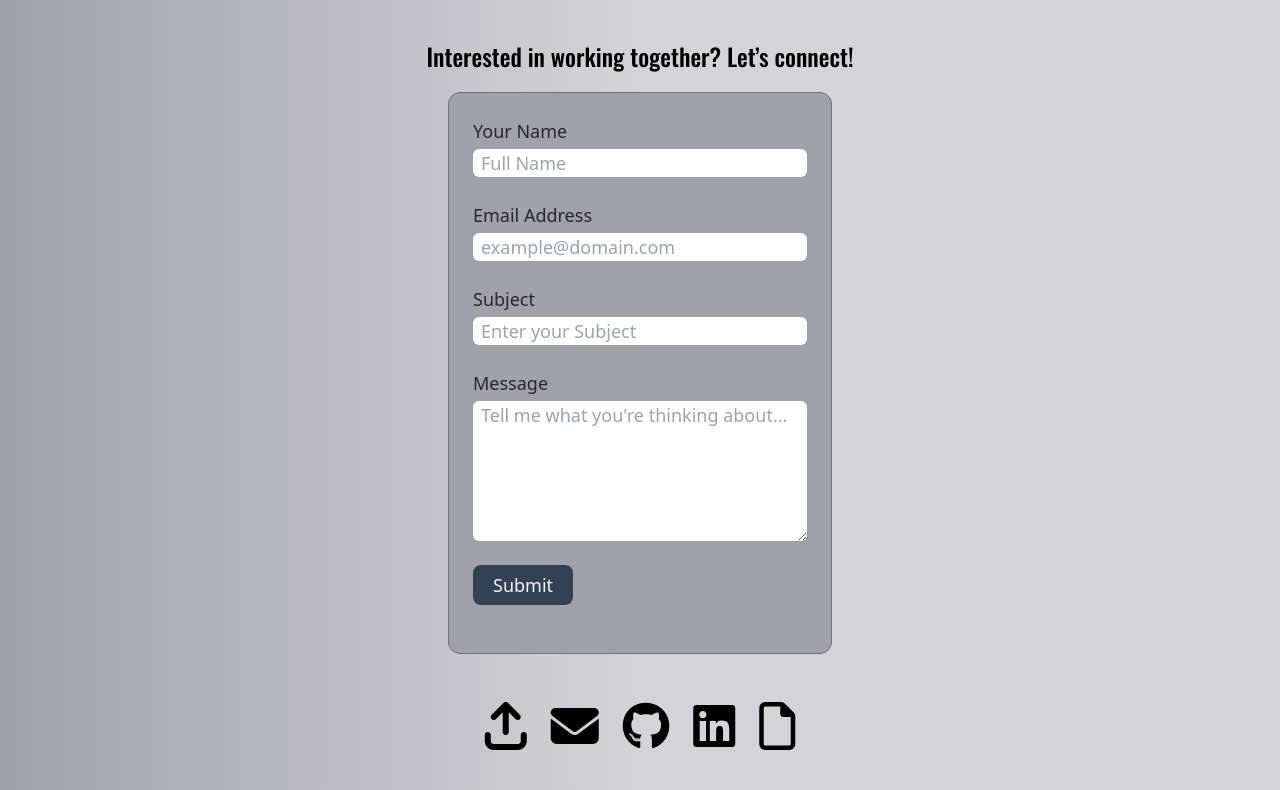
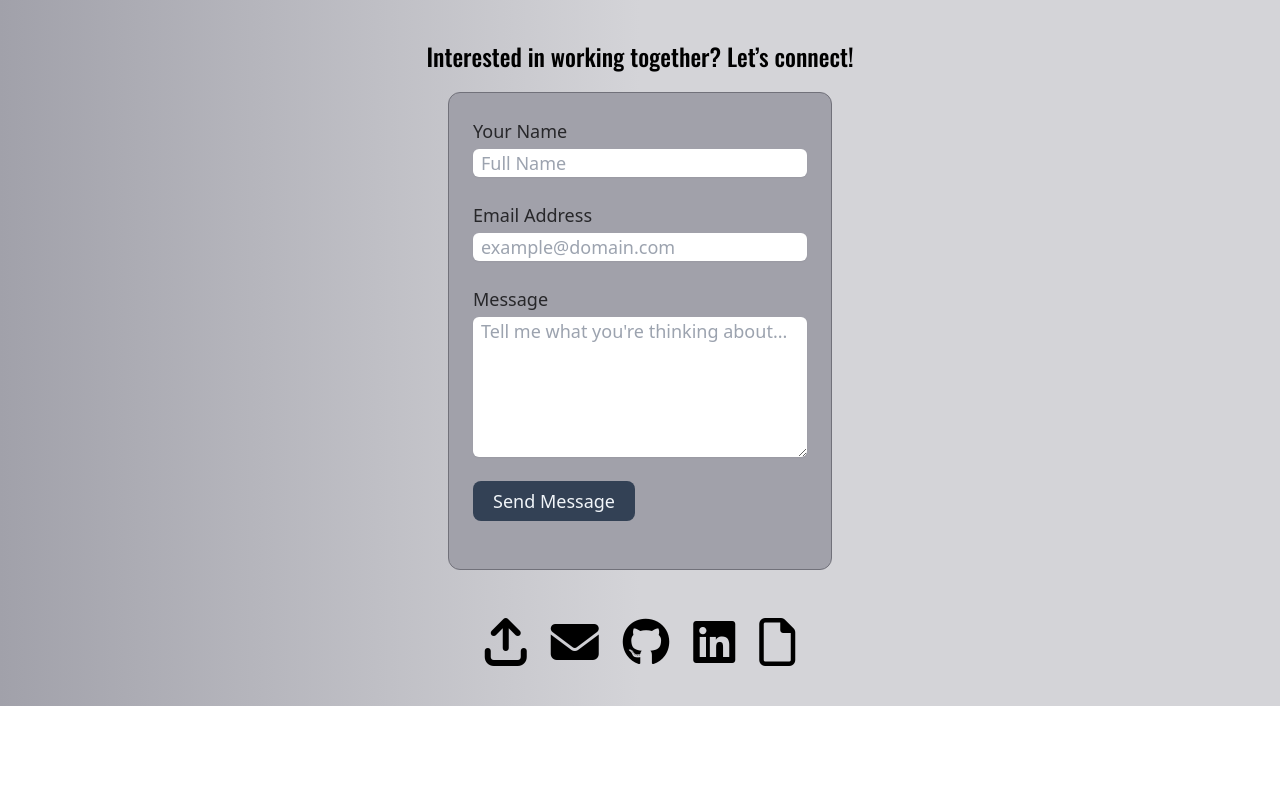
Before and after one commit to erikbenedict/react-portfolio, a React (Vite) app: page / in a window 1280 px wide. Shown: the part 4968-5758 px from the top of the page. After the commit the page ends 5674 px from the top, so only its background shows below. Built offline with nearby package versions, Linux system fonts and the light colour scheme.

Commit message:
feature: installed EmailJS and added logic for functionality of contact form

```diff
--- a/package.json
+++ b/package.json
@@ -11,6 +11,7 @@
     "preview": "vite preview"
   },
   "dependencies": {
+    "@emailjs/browser": "^3.11.0",
     "@emotion/react": "^11.11.1",
     "@headlessui/react": "^1.7.16",
     "@heroicons/react": "^2.0.18",
--- a/src/components/Contact/Contact.jsx
+++ b/src/components/Contact/Contact.jsx
@@ -1,6 +1,31 @@
 import { Slide } from 'react-awesome-reveal';
+import { useRef } from 'react';
+import emailjs from '@emailjs/browser';
 
 export default function Contact() {
+  const form = useRef();
+
+  const sendEmail = (e) => {
+    e.preventDefault();
+
+    emailjs
+      .sendForm(
+        import.meta.env.VITE_SERVICE_ID,
+        import.meta.env.VITE_TEMPLATE_ID,
+        form.current,
+        import.meta.env.VITE_PUBLIC_KEY
+      )
+      .then(
+        (result) => {
+          console.log(result.text);
+        },
+        (error) => {
+          console.log(error.text);
+        }
+      );
+    e.target.reset();
+  };
+
   return (
     <Slide direction="right">
       <section
@@ -17,13 +42,12 @@ export default function Contact() {
         <div className="w-full md:w-96 md:max-w-full mx-auto">
           <div className="p-6 border bg-zinc-400 border-zinc-500 sm:rounded-xl">
             <form
+              ref={form}
+              onSubmit={sendEmail}
               id="contact-form"
               name="contact"
-              data-netlify="true"
-              data-netlify-honeypot="bot-field"
               method="POST"
             >
-              <input type="hidden" name="form-name" value="contact" />
               <label className="block mb-6">
                 <span className="text-zinc-800">Your Name</span>
                 <input
@@ -43,6 +67,7 @@ export default function Contact() {
             pl-2
           "
                   placeholder="Full Name"
+                  required
                 />
               </label>
               <label className="block mb-6">
@@ -68,28 +93,6 @@ export default function Contact() {
                 />
               </label>
               <label className="block mb-6">
-                <span className="text-zinc-800">Subject</span>
-                <input
-                  name="subject"
-                  type="text"
-                  className="
-            block
-            w-full
-            mt-1
-            border-gray-300
-            rounded-md
-            shadow-sm
-            focus:border-indigo-300
-            focus:ring
-            focus:ring-indigo-200
-            focus:ring-opacity-50
-            pl-2
-          "
-                  placeholder="Enter your Subject"
-                  required
-                />
-              </label>
-              <label className="block mb-6">
                 <span className="text-zinc-800">Message</span>
                 <textarea
                   name="message"
@@ -108,6 +111,7 @@ export default function Contact() {
           "
                   rows="5"
                   placeholder="Tell me what you're thinking about..."
+                  required
                 ></textarea>
               </label>
               <div className="mb-6">
@@ -125,7 +129,7 @@ export default function Contact() {
             hover:bg-slate-800
           "
                 >
-                  Submit
+                  Send Message
                 </button>
               </div>
             </form>
```
Also changed, not shown: 1 other file (tests, documents, lock files or other folders).
